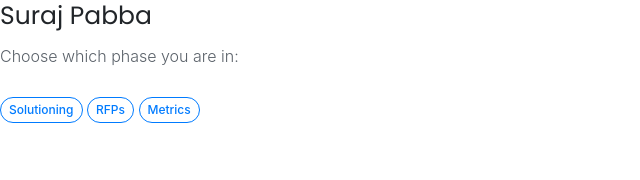
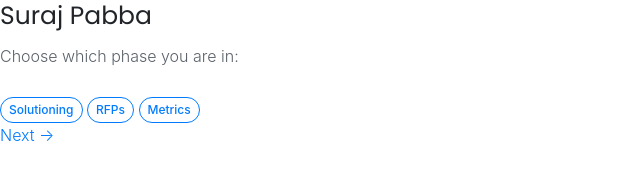
Before and after one commit to bigcurry/benchproto, a plain HTML site: page index.html in a window 1280 px wide. Shown: the full height of the page, 0-640 px from the left. Drawn offline with nearby package versions, Linux system fonts and the light colour scheme.

Commit message:
next button

```diff
--- a/index.html
+++ b/index.html
@@ -20,6 +20,14 @@
 
 </div>
 
+  <div class='page-nav clearfix'>
+
+
+    <a class='next pull-right' href='/docs/shards/layout.html'>Next →</a>
+
+</div>
+
+
 
 
     <!-- Optional JavaScript -->
```
Also changed, not shown: 2 other files.
